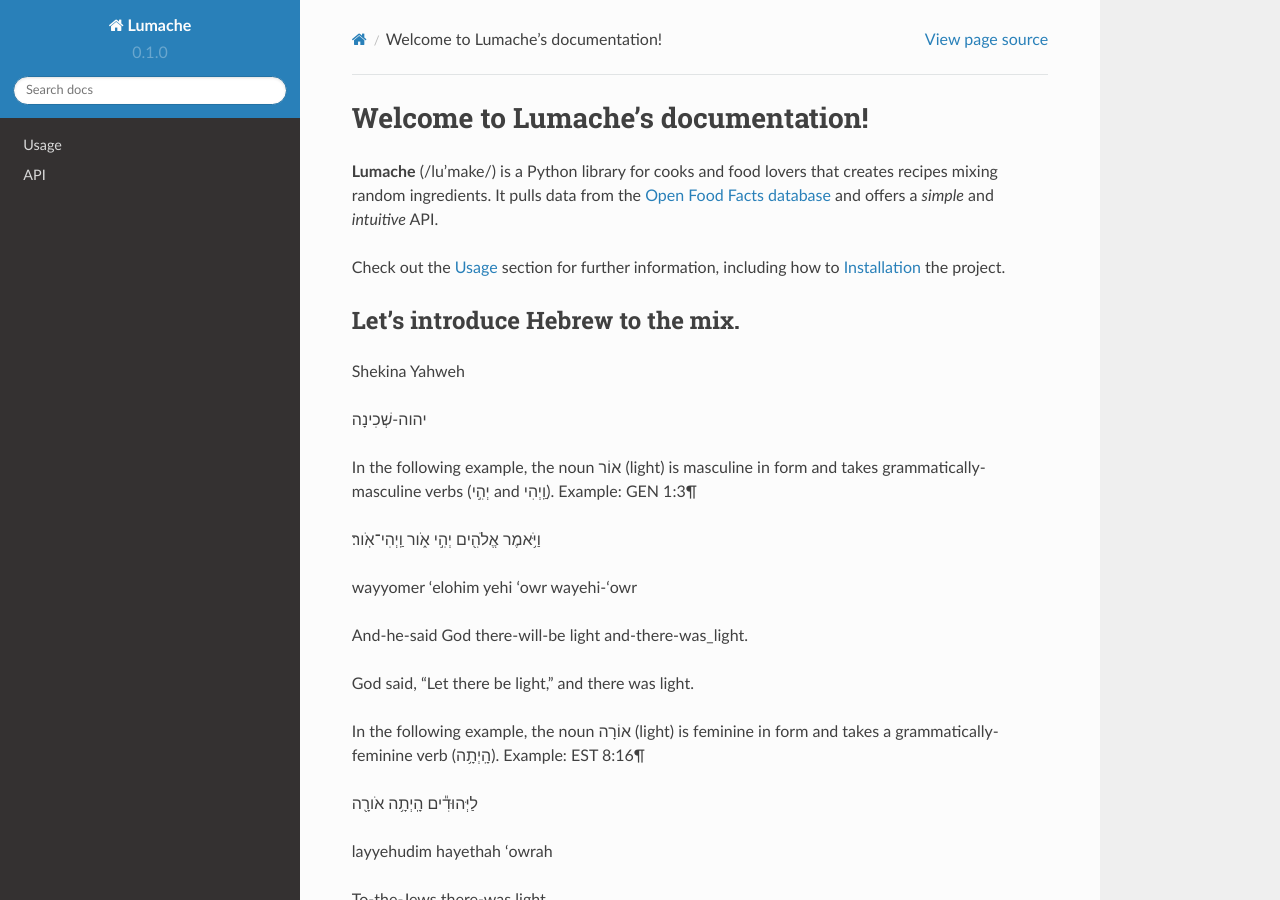
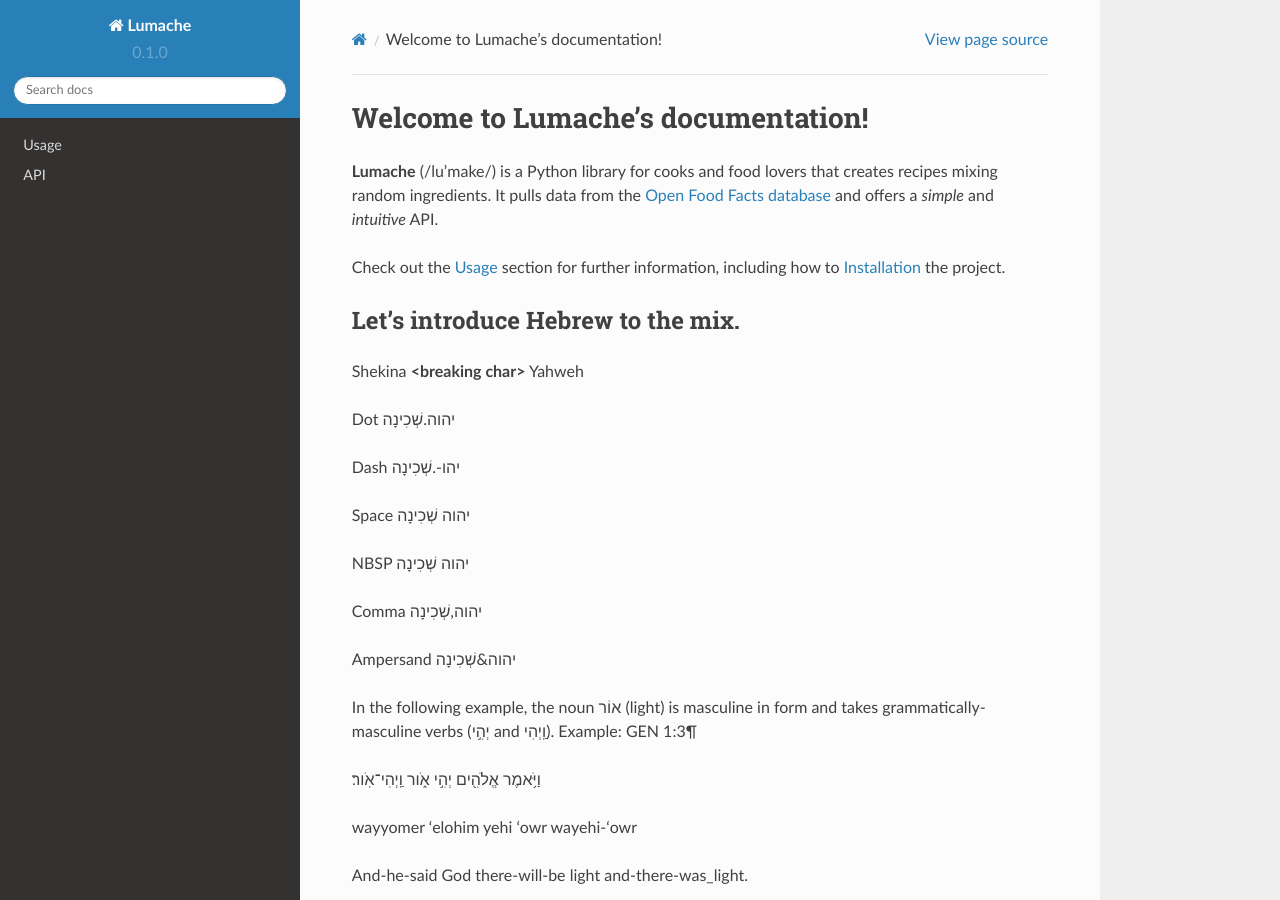
Before and after one commit to yakob-aleksandrovich/rtd-tutorial, a Sphinx documentation site: the page built from docs/source/index.rst, in a window 1280 px wide and 900 px high. Built offline with Sphinx 7.4.7 and the Read the Docs theme 2.0.0, drawn with Linux system fonts in a browser that asks for light colours.

Commit message:
several chars

```diff
--- a/docs/source/index.rst
+++ b/docs/source/index.rst
@@ -12,9 +12,25 @@
 Let's introduce Hebrew to the mix.
 ----------------------------------
 
-Shekina Yahweh
+Shekina **<breaking char>** Yahweh
 
-יהוה-שְׁכִינָה
+Dot
+יהוה.שְׁכִינָה
+
+Dash
+יהו-.שְׁכִינָה
+
+Space
+יהוה שְׁכִינָה
+
+NBSP
+יהוה שְׁכִינָה
+
+Comma
+יהוה,שְׁכִינָה
+
+Ampersand
+יהוה&שְׁכִינָה
 
 In the following example, the noun אוֹר (light) is masculine in form and takes grammatically-masculine verbs (יְהִ֣י and וַֽיְהִי).
 Example: GEN 1:3¶
```
